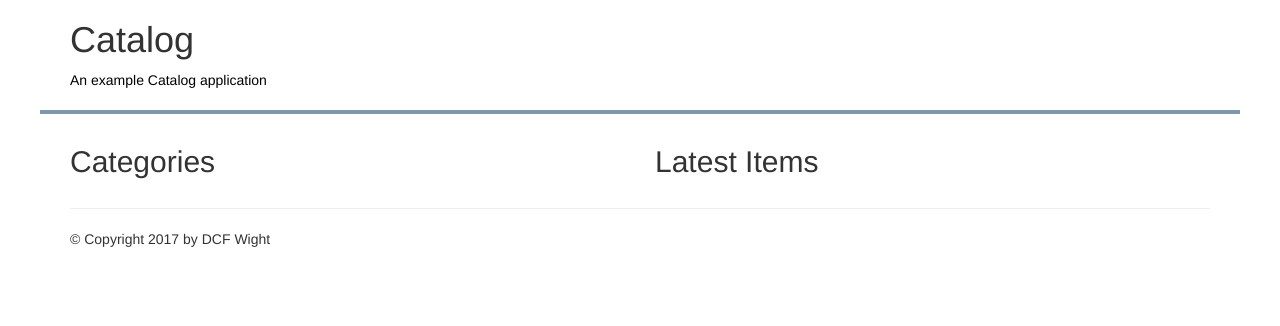
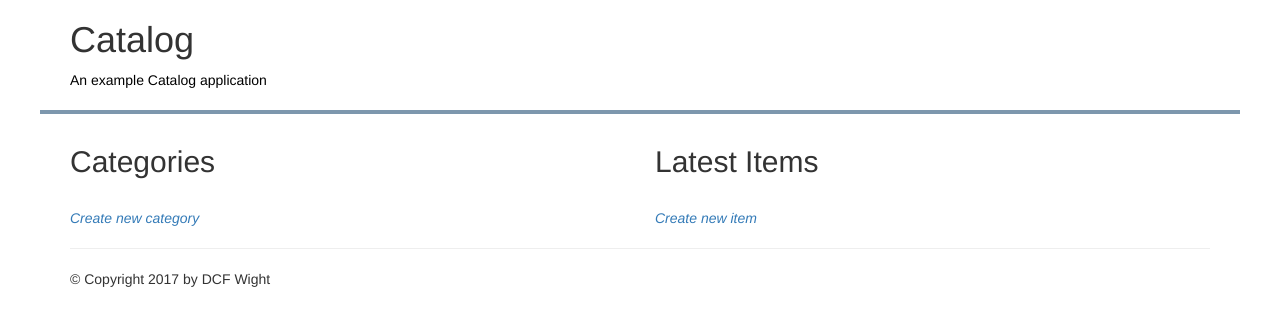
Before and after one commit to dcfwight/catalog, a Flask app: page / in a window 1280 px wide. Shown: the part 44-370 px from the top of the page. Run offline with Flask 2, Linux system fonts and the light colour scheme; some libraries are stand-ins or nearby versions.

Commit message:
Add dummy links for new category and new item

```diff
--- a/templates/catalog.html
+++ b/templates/catalog.html
@@ -14,6 +14,8 @@
                     <br>
                 {% endfor %}
             {% endif %}
+            <br>
+            <a href="#"><i>Create new category</i></a>
          </div>
         <div class="col-md-6">
             <h2>Latest Items</h2>
@@ -32,6 +34,8 @@
                     <br>
                 {% endfor %}
             {% endif %}
+            <br>
+            <a href="#"><i>Create new item</i></a>
         </div>
     </div>
 {% endblock %}
```
